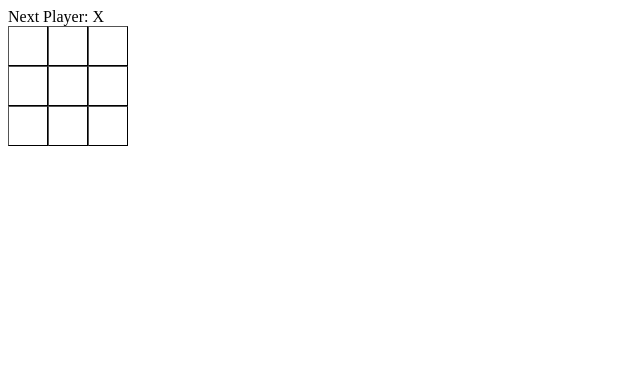
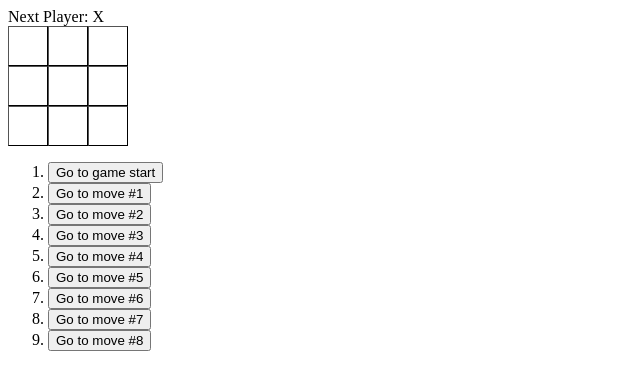
Before and after one commit to kimsh153/TIC-TAC-TOE, a React (Vite) app: page / in a window 1280 px wide. Shown: the top 390 px of the page, without its empty margins (0-640 px from the left). Built offline with nearby package versions, Linux system fonts and the light colour scheme.

Commit message:
:sparkles: 게임의 이전 내용을 기록하여 이전 내용으로 이동할 수 있는 기능 추가

```diff
--- a/src/App.tsx
+++ b/src/App.tsx
@@ -14,10 +14,13 @@
   );
 }
 
-export default function Board() {
-  const [xIsNext, setXIsNext] = useState(true);
-  const [squares, setSquares] = useState(Array(9).fill(null));
+interface BoardValue {
+  xIsNext: boolean;
+  squares: Array<string>;
+  onPlay: (value: Array<string>) => void;
+}
 
+function Board({ xIsNext, squares, onPlay }: BoardValue) {
   const handleClick = (i: number) => {
     if (squares[i] || calculateWinner(squares)) {
       return;
@@ -28,8 +31,7 @@
     } else {
       nextSquares[i] = "O";
     }
-    setSquares(nextSquares);
-    setXIsNext(!xIsNext);
+    onPlay(nextSquares);
   };
 
   const winner = calculateWinner(squares);
@@ -62,7 +64,7 @@
   );
 }
 
-function calculateWinner(squares: unknown[]) {
+function calculateWinner(squares: string[]) {
   const lines = [
     [0, 1, 2],
     [3, 4, 5],
@@ -73,6 +75,7 @@
     [0, 4, 8],
     [2, 4, 6],
   ];
+
   for (let i = 0; i < lines.length; i++) {
     const [a, b, c] = lines[i];
     if (squares[a] && squares[a] === squares[b] && squares[a] === squares[c]) {
@@ -81,3 +84,51 @@
   }
   return null;
 }
+
+export default function Game() {
+  const [currentMove, setCurrentMove] = useState(0);
+  const xIsNext = currentMove % 2 === 0;
+  const [history, setHistory] = useState(Array(9).fill([]));
+  const currentSquares = history[currentMove];
+
+  const handlePlay = (nextSquares: Array<string>) => {
+    const nextHistory = [...history.slice(0, currentMove + 1), nextSquares];
+    setHistory(nextHistory);
+    setCurrentMove(nextHistory.length - 1);
+  };
+
+  const jumpTo = (nextMove: number) => {
+    setCurrentMove(nextMove);
+  };
+
+  const moves = history.map((squares, move) => {
+    let description;
+    if (move > 0) {
+      description = "Go to move #" + move;
+    } else {
+      description = "Go to game start";
+    }
+    return (
+      <li key={move}>
+        <button onClick={() => jumpTo(move)}>{description}</button>
+      </li>
+    );
+  });
+
+  return (
+    <>
+      <div className="game">
+        <div className="game-board">
+          <Board
+            xIsNext={xIsNext}
+            squares={currentSquares}
+            onPlay={handlePlay}
+          />
+        </div>
+        <div className="game-info">
+          <ol>{moves}</ol>
+        </div>
+      </div>
+    </>
+  );
+}
```
